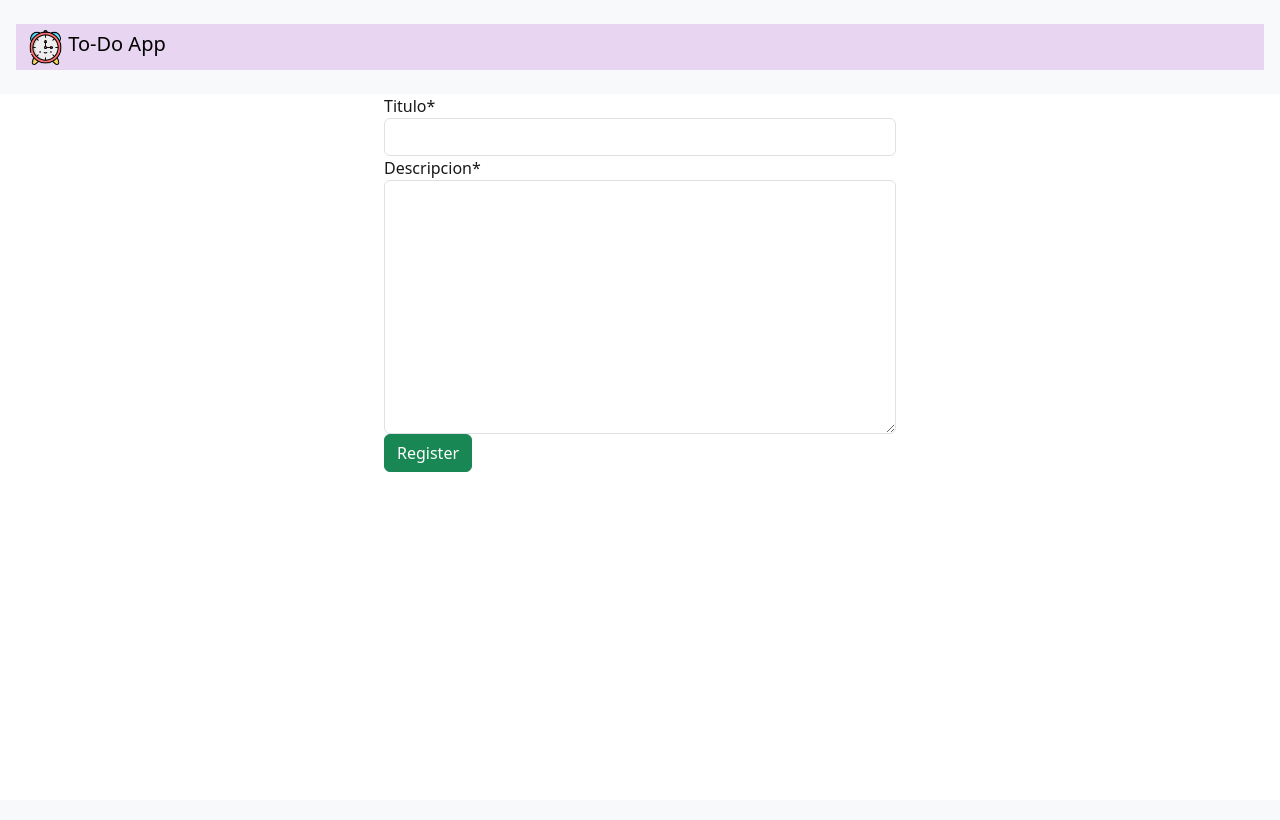
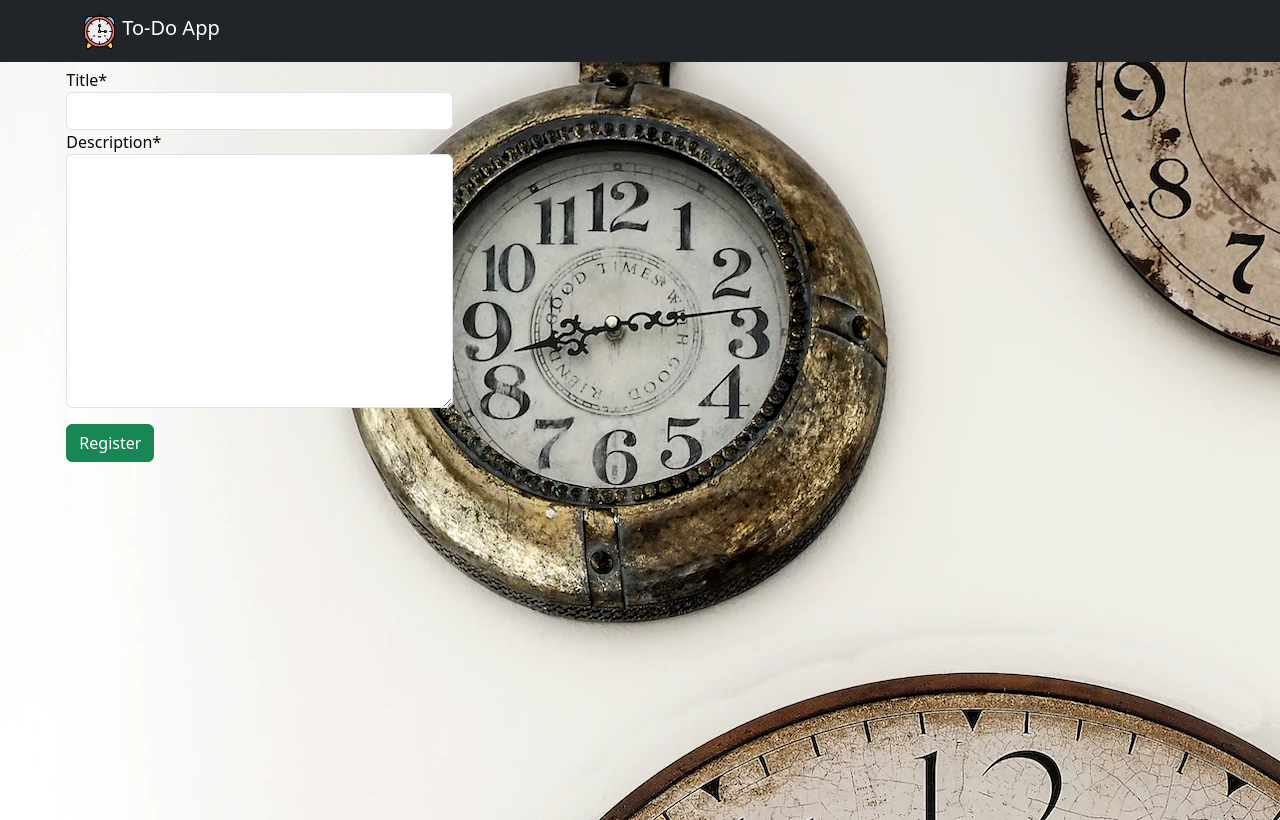
Before and after one commit to bardack134/To-Do-App, a Django app: page / in a window 1280 px wide. Before the commit the page ends 472 px from the top, so only its background shows below. Run offline with Django 3.2, Linux system fonts and the light colour scheme; data that the repository does not hold is empty; some libraries are stand-ins or nearby versions.

Commit message:
fronted terminado, ciclo for trabajando,

```diff
--- a/main/forms.py
+++ b/main/forms.py
@@ -1,3 +1,4 @@
+# Importamos los elementos necesarios de Django para manejar los formularios y la vista.
 from django import forms
 
  # Importamos el modelo 'Datos' desde el archivo 'models.py' en la misma carpeta
@@ -5,6 +6,11 @@ from .models import Datos
 
 #definicion de la clase del formulario
 class DatosForm(forms.ModelForm):
+    #cambiamos los nombres de la clase del formulario al ingles
+    titulo = forms.CharField(label='Title',  max_length=100)
+
+    descripcion = forms.CharField(label='Description', widget=forms.Textarea)
+
     class Meta:
         # Asociamos el formulario con el modelo 'Datos'
         model=Datos
--- a/main/templates/base.html
+++ b/main/templates/base.html
@@ -3,25 +3,36 @@
 
 <!doctype html>
 <html lang="en">
+
 <head>
     <meta charset="utf-8">
     <meta name="viewport" content="width=device-width, initial-scale=1">
     <title>To-Do-App</title>
-    <link href="https://cdn.jsdelivr.net/npm/bootstrap@5.3.2/dist/css/bootstrap.min.css" rel="stylesheet" integrity="sha384-T3c6CoIi6uLrA9TneNEoa7RxnatzjcDSCmG1MXxSR1GAsXEV/Dwwykc2MPK8M2HN" crossorigin="anonymous">
+    <link href="https://cdn.jsdelivr.net/npm/bootstrap@5.3.2/dist/css/bootstrap.min.css" rel="stylesheet"
+        integrity="sha384-T3c6CoIi6uLrA9TneNEoa7RxnatzjcDSCmG1MXxSR1GAsXEV/Dwwykc2MPK8M2HN" crossorigin="anonymous">
+
+    <!-- Cargar estilos CSS personalizados desde archivos estáticos -->
+    <link href="{% static 'css/styles.css' %}" rel="stylesheet">
 </head>
 
 <body>
 
 
     <!-- comienza barra de navegacion -->
-    <nav class="navbar bg-body-tertiary " >
-        <div class="container-fluid  m-3 " style="background: rgb(231, 213, 241);">
-          <a class="navbar-brand" href="#">
-            <img src="{% static 'img/reloj.png' %}" alt="Logo" width="35"  class="d-inline-block align-text-top">
+    <nav class="navbar navbar-expand-md
+     navbar-dark bg-dark mb-5 ">
+        <!-- Container wrapper -->
+        <div class="container ">
+
+            <!-- Navbar brand -->
+            <a class="navbar-brand " href="#">
+                <img src="{% static 'img/reloj.png' %}" alt="Logo" width="35" class="d-inline-block align-text-top">
                 To-Do App
             </a>
+
         </div>
     </nav>
+
     <!-- termina barra de navegacion -->
 
 
@@ -30,8 +41,11 @@
 
 
     <!-- comienza contenido -->
+    <div class="bg-image fondo">
+
         {% block content %}
         {% endblock %}
+    </div>
     <!-- termina contenido -->
 
 
@@ -41,7 +55,9 @@
 
 
     <!-- comienza footer -->
-    <script src="https://cdn.jsdelivr.net/npm/bootstrap@5.3.2/dist/js/bootstrap.bundle.min.js" integrity="sha384-C6RzsynM9kWDrMNeT87bh95OGNyZPhcTNXj1NW7RuBCsyN/o0jlpcV8Qyq46cDfL" crossorigin="anonymous"></script>
+    <script src="https://cdn.jsdelivr.net/npm/bootstrap@5.3.2/dist/js/bootstrap.bundle.min.js"
+        integrity="sha384-C6RzsynM9kWDrMNeT87bh95OGNyZPhcTNXj1NW7RuBCsyN/o0jlpcV8Qyq46cDfL"
+        crossorigin="anonymous"></script>
 </body>
 
 
--- a/main/templates/home.html
+++ b/main/templates/home.html
@@ -1,4 +1,4 @@
-<!-- Extiende la plantilla "base.html"  -->
+<!-- Extiende la plantilla "base.html" -->
 {% extends "base.html" %}
 
 <!-- Cargamos las etiquetas estáticas para acceder a archivos estáticos como CSS y JavaScript -->
@@ -7,34 +7,67 @@
 <!-- Cargamos el paquete de etiquetas de Crispy Forms para dar estilo al formulario -->
 {% load crispy_forms_tags %}
 
-
-<!-- inicia contenido -->
-
+<!-- Inicia contenido -->
 {% block content %}
 
+<!-- Itera a través de los mensajes almacenados en "messages" y muestra alertas -->
+{% for message in messages %}
+<!-- Crea un div para cada mensaje con una clase de alerta correspondiente a las etiquetas del mensaje -->
+<div class="alert alert-{{ message.tags }} alert-dismissible fade show" role="alert">
+    <!-- Muestra el contenido del mensaje -->
+    {{ message }}
+    <!-- Botón para cerrar la alerta -->
+    <button type="button" class="btn-close" data-bs-dismiss="alert" aria-label="Close"></button>
+</div>
+{% endfor %}
 
-<!-- Div para agregar margen superior y separar del div flotante anterior -->
-<div class=" mb-4 pb-4">
+<!--mostramos la información que el usuario registró en la base de datos -->
+<!-- Crea una fila que ocupa el 100% de la altura de la ventana, centra su contenido -->
+<div class="row vh-100 d-flex justify-content-center align-items-start mt-5 pt-5">
 
+    <!-- Crea una columna que ocupa 4/12 del ancho de la fila y centra su contenido -->
+    <div class="col-md-4 d-flex align-items-center justify-content-center ">
+
+        <!-- Crea un contenedor con márgenes y relleno -->
+        <div class="container  ">
 
             <!-- Formulario con método POST y token CSRF para protección -->
-    <form method="post" style="color: rgb(25, 26, 24);">
-        {% csrf_token %} <!-- Agregamos el token CSRF para protección contra ataques CSRF -->
+            <form method="post" style="color: rgb(4, 6, 0);">
+                <!-- Agrega el token CSRF para protección contra ataques CSRF -->
+                {% csrf_token %}
 
-        <!-- Div para establecer el ancho y centrar el formulario -->
-        <div style="width: 40%; margin:auto">
-            {{ form|crispy }} <!-- Muestra el formulario con estilo Crispy Forms -->
+                <!-- Muestra el formulario con estilo Crispy Forms -->
+                {{ form|crispy }}
 
                 <!-- Botón para enviar el formulario -->
-            <button type="submit" class="btn btn-success">Register</button>
+                <button type="submit" class="btn btn-success mt-3">Register</button>
+            </form>
         </div>
-    </form>
     </div>
 
 
+    <!-- Crea una columna que ocupa 7/12 del ancho de la fila y centra su contenido -->
+    <div class="col-md-7 d-flex  flex-column align-items-center justify-content-center mt-5">
+        <!-- Itera a través de los datos -->
+        {% for i in datos %}
 
+        <!-- Crea una tarjeta con un ancho del 75% y un margen inferior de 3 unidades -->
+        <div class="card w-50 m-3  ">
+            <!-- Crea el cuerpo de la tarjeta -->
+            <div class="card-body">
+                <!-- Título de la tarjeta -->
+                <h5 class="card-title">{{i.titulo}}</h5>
+                <!-- Texto de la tarjeta -->
+                <p class="card-text">{{i.descripcion}}</p>
+                <!-- Botón de la tarjeta -->
+                <a href="#" class="btn btn-primary">Button</a>
+            </div>
+        </div>
 
+        {% endfor %}
+    </div>
 
+</div>
 
 {% endblock %}
-<!-- termina contenido -->
+<!-- Termina contenido -->
--- a/main/urls.py
+++ b/main/urls.py
@@ -4,6 +4,7 @@ from django.urls import path
 
 from main.views import Registrar
 
+from . import views
 
 
 
@@ -13,5 +14,6 @@ app_name='Main'
 
 urlpatterns = [
     path('', Registrar.as_view(), name='registrar'),
+    path('ObtenerDatos', views.ObtenerDatos, name='ObtenerDatos'),
 
 ]
--- a/main/views.py
+++ b/main/views.py
@@ -1,9 +1,12 @@
+from django.urls import reverse
 from django.views.generic import View
 
-from django.shortcuts import render
+from django.shortcuts import render, redirect
 
 # Importamos el módulo para manejar mensajes
 from django.contrib import messages
+
+from .models import Datos
 
 # Importamos el formulario
 from .forms import DatosForm
@@ -15,13 +18,15 @@ class Registrar(View):
 
     # Método GET para mostrar o crear el formulario de registro.
     def get(self, request):
+        datos = Datos.objects.all()
 
         # Creamos una instancia del formulario personalizado.
         form = DatosForm()
 
         # Preparamos los datos del formulario para pasar al contexto.
         context = {
-            'form': form
+            'form': form,
+            'datos': datos,
         }
 
         # Mostramos en la página el formulario de registro de informacion.
@@ -29,4 +34,39 @@ class Registrar(View):
 
     # Método POST para procesar los datos del formulario cuando se envía.
     def post(self, request):
-        pass
+
+        # Creamos una instancia del formulario con los datos del POST.
+        form = DatosForm(request.POST)
+
+        # llamamos al método de Django is_valid se utiliza para validar datos de formularios creados tanto con forms.Form como con forms.ModelForm en Django
+        if form.is_valid():
+
+             # Esto guarda los datos del formulario en la base de datos y devuelve el objeto creado
+            datos=form.save()
+
+             # Mostramos un mensaje de éxito.
+            messages.success(request, 'Registered successfully.')
+
+            #redirigimos a la misma vista de registro
+            return redirect(reverse('Main:registrar'))
+
+        context = {
+            # Preparamos los datos del formulario (incluso si no es válido) para pasar al contexto.
+            'form': form
+        }
+
+        #Mostramos la página de registro con el formulario y posibles errores.
+        return render(request, 'home.html', context)
+
+
+def ObtenerDatos(request):
+    datos = Datos.objects.all()
+
+
+    contexto = {
+
+    }
+
+
+
+    return render(request, 'home.html', contexto)
--- a/static/css/styles.css
+++ b/static/css/styles.css
@@ -7,14 +7,16 @@ html, body {
     background-color: black;
   }
 
-  .fondo {
-    background-image: url(../img/hospital.jpg);
-    height: 100vh;
-    margin: 0;
-    padding: 0;
-    background-size: cover;
-    background-position: center;
-  }
+.fondo {
+  background-image: url(../img/reloj.webp);
+  height: 100vh;
+  margin: 0;
+  padding: 0;
+  background-size: initial; /* Cambiar 'cover' a 'initial' para permitir la repetición */
+  /* background-position: center; */
+  background-repeat: repeat;
+  margin-top: -90px;
+}
 
 
 
```
Also changed, not shown: static/img/hospital.jpg (deleted), static/img/reloj.webp (added). Lines whose indentation alone changed are shown as unchanged.
